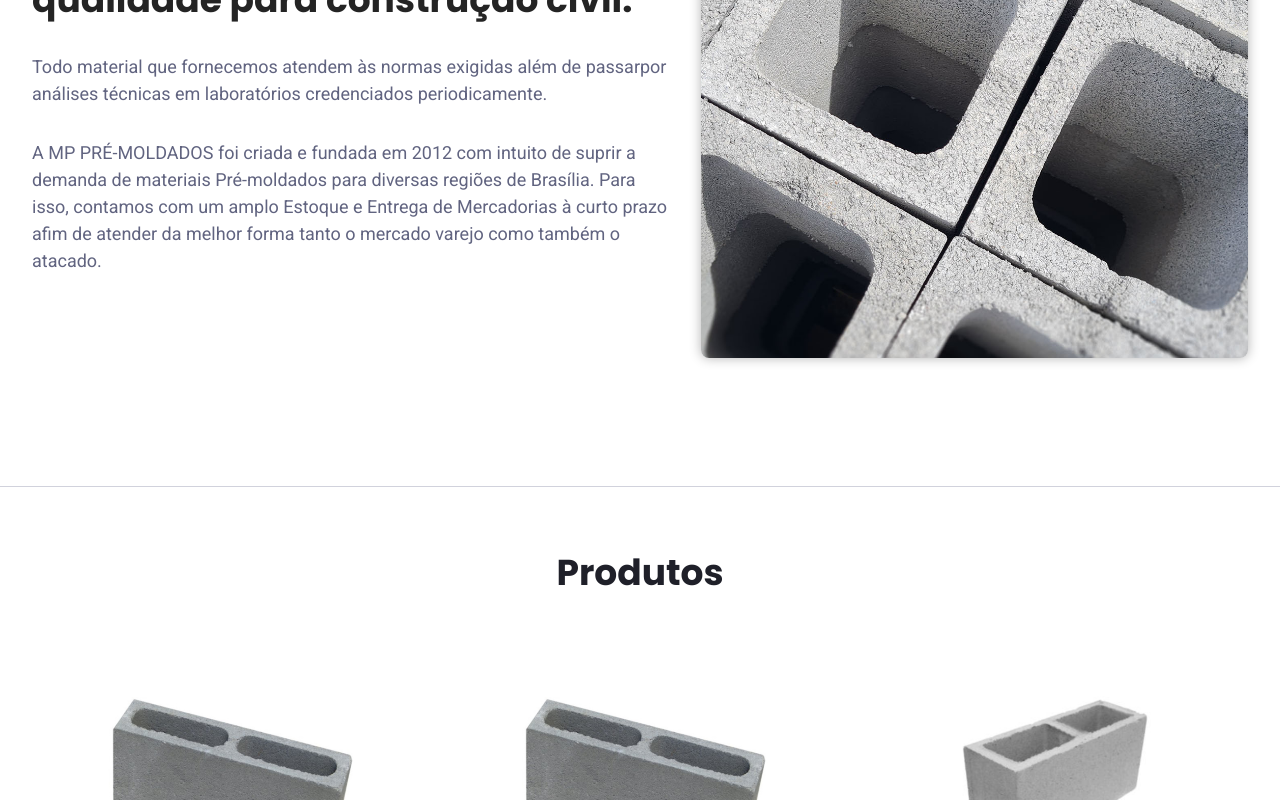
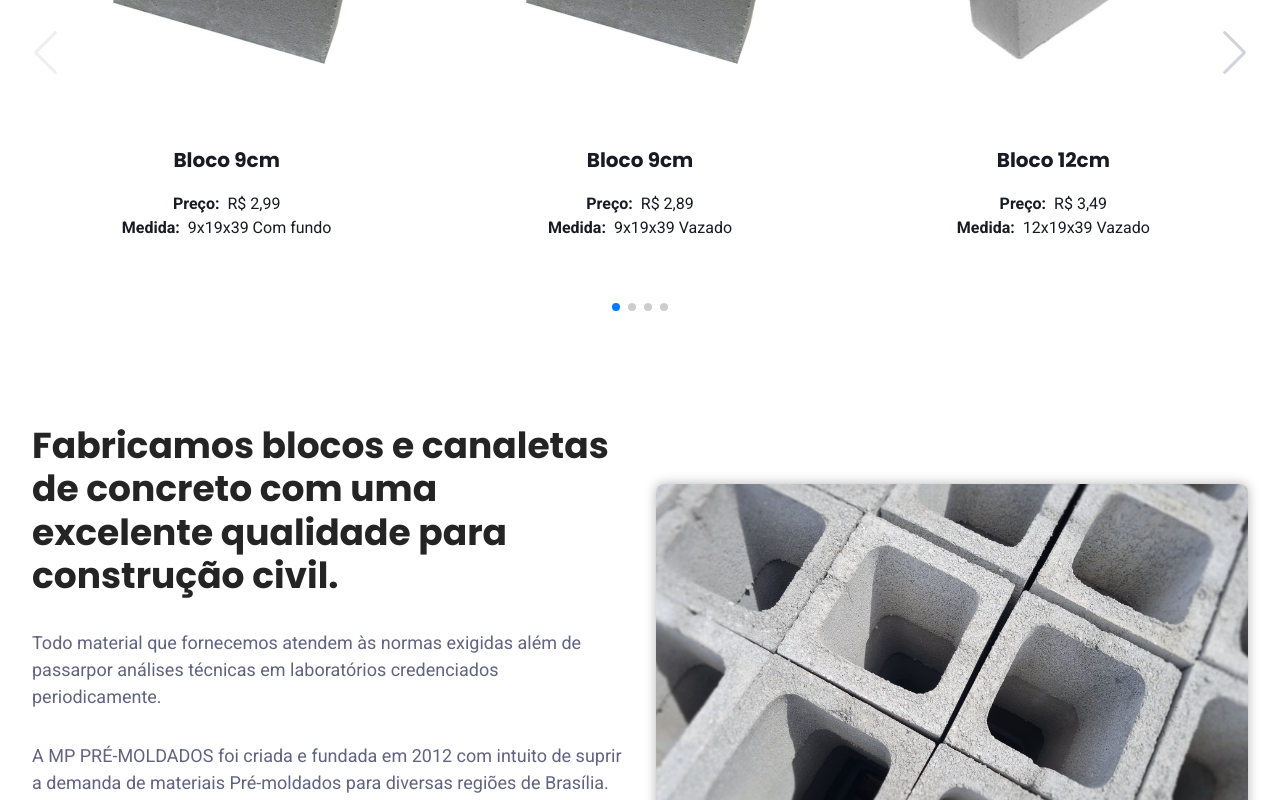
Before and after one commit to pedromiiguel/lp-pre-moldados, a Next.js app: page / in a window 1280 px wide. Shown: the part 1120-1920 px from the top of the page. Built offline with nearby package versions, Linux system fonts and the light colour scheme.

Commit message:
feat(sectionAbout): changed position and size

```diff
--- a/src/components/Sections/SectionAbout/index.tsx
+++ b/src/components/Sections/SectionAbout/index.tsx
@@ -6,28 +6,24 @@ import {
   Stack,
   Text,
   Image,
+  Grid,
+  GridItem,
 } from '@chakra-ui/react';
 
 import React from 'react';
+import Container from '../../Container';
 import content from './content';
 export const SectionAbout = () => {
   return (
-    <Flex
-      id="sobre"
+    <Container as="section" id="sobre">
+      <Grid
+        gap={8}
+        py={8}
+        gridTemplateColumns={['1fr ', '1fr', ' 1fr', '1fr 1fr']}
         alignItems="center"
-      justifyContent="space-between"
-      flexDirection={[
-        'column-reverse',
-        'column-reverse',
-        'column-reverse',
-        'row',
-      ]}
-      gap={8}
-      maxWidth={1440}
-      mx="auto"
-      py={[8, 8, 8, 32]}
       >
-      <Stack spacing={8} width={['100%', '100%', '100%', '55%']}>
+        <GridItem>
+          <Stack spacing={8}>
             <Heading fontSize={['2xl', '2xl', '4xl']} color="#242424">
               {content.title}
             </Heading>
@@ -38,18 +34,21 @@ export const SectionAbout = () => {
               {content.secondParagraph}
             </Text>
           </Stack>
+        </GridItem>
 
+        <GridItem gridRow={1} gridColumn={[1, 1, 1, 2]}>
           <Image
             borderRadius="8px"
             src="/banner_section_about.jpg"
             alt="Blocos de concreto empilhados"
-        width={['100%', '100%', '100%', '45%']}
-        height={['300px', '550px']}
+            // width={['100%', '100%', '100%', '100']}
             sx={{
               boxShadow: '0px 0px 12px rgba(0, 0, 0, 0.3)',
             }}
             objectFit="cover"
           />
-    </Flex>
+        </GridItem>
+      </Grid>
+    </Container>
   );
 };
--- a/src/pages/index.tsx
+++ b/src/pages/index.tsx
@@ -22,10 +22,10 @@ const Home: NextPage = () => {
       </Head>
 
       <SectionBanner />
-      <Container as="section">
-        <SectionAbout />
-      </Container>
+
+
       <SectionProducts />
+      <SectionAbout />
       <SectionContacts />
       <Footer />
 
```
Lines whose indentation alone changed are shown as unchanged.
